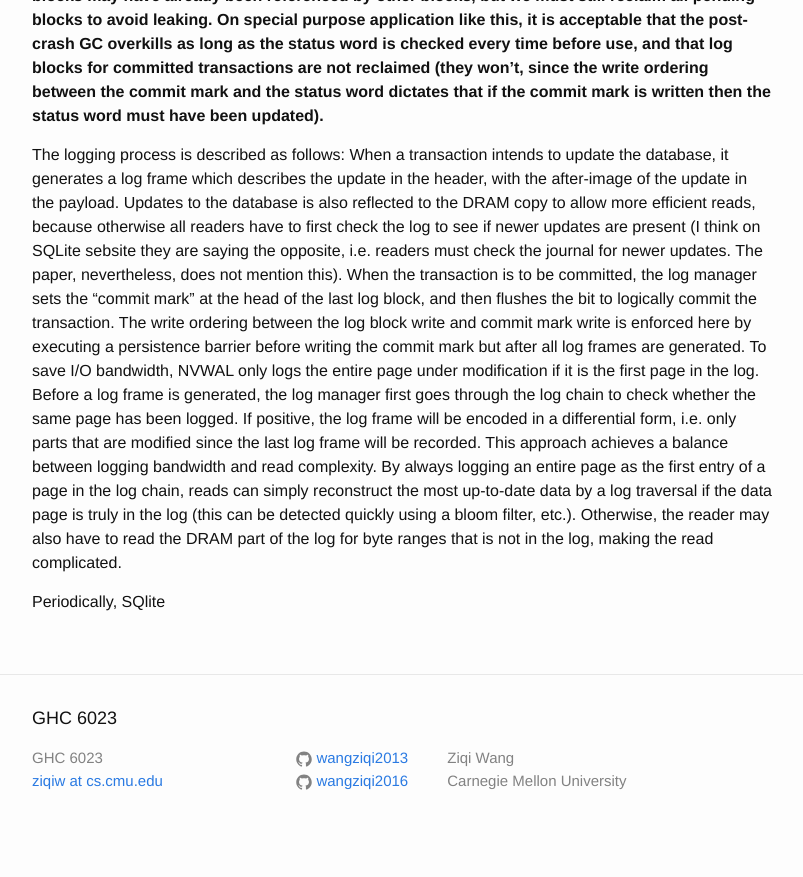
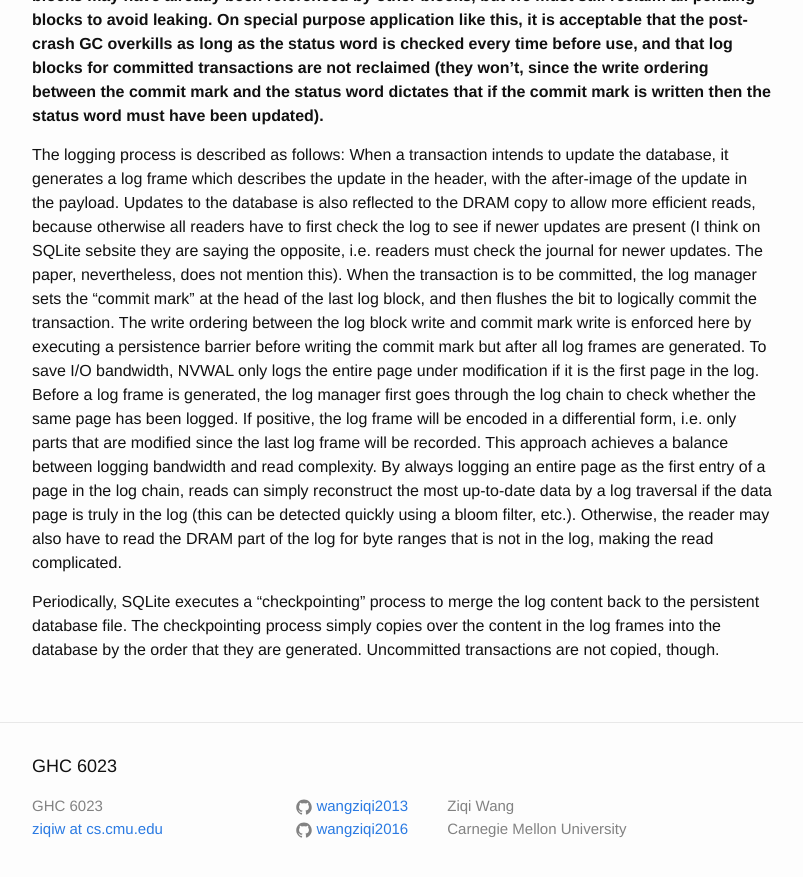
Before and after one commit to wangziqi2013/wangziqi2013.github.io, a Jekyll site: the page built from _posts/2019-10-28-nvwal.markdown, in a window 1280 px wide and 900 px high, scrolled down 2056 px. Shown: the top 877 px of the window, without its empty margins (238-1041 px from the left). Built offline with Jekyll 4.4.1, drawn with Linux system fonts in a browser that asks for light colours; before the commit the page ends 2908 px from its top, so only the background shows below that.

Commit message:
Adding checkpointing

```diff
--- a/_posts/2019-10-28-nvwal.markdown
+++ b/_posts/2019-10-28-nvwal.markdown
@@ -93,4 +93,6 @@ page as the first entry of a page in the log chain, reads can simply reconstruct
 if the data page is truly in the log (this can be detected quickly using a bloom filter, etc.). Otherwise, the
 reader may also have to read the DRAM part of the log for byte ranges that is not in the log, making the read complicated.
 
-Periodically, SQlite
+Periodically, SQLite executes a "checkpointing" process to merge the log content back to the persistent database file.
+The checkpointing process simply copies over the content in the log frames into the database by the order that they are
+generated. Uncommitted transactions are not copied, though.
```
